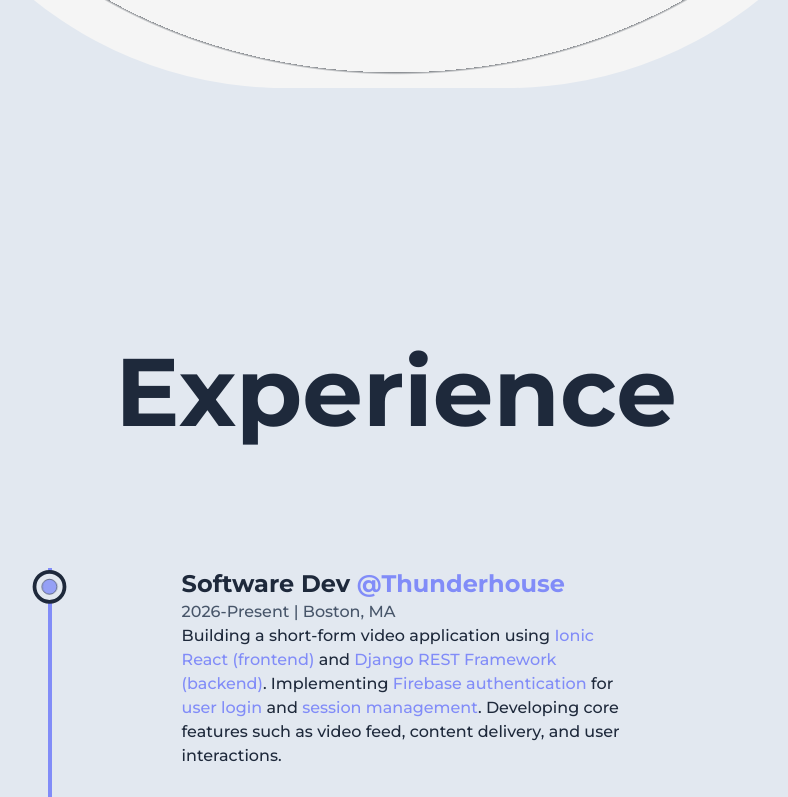
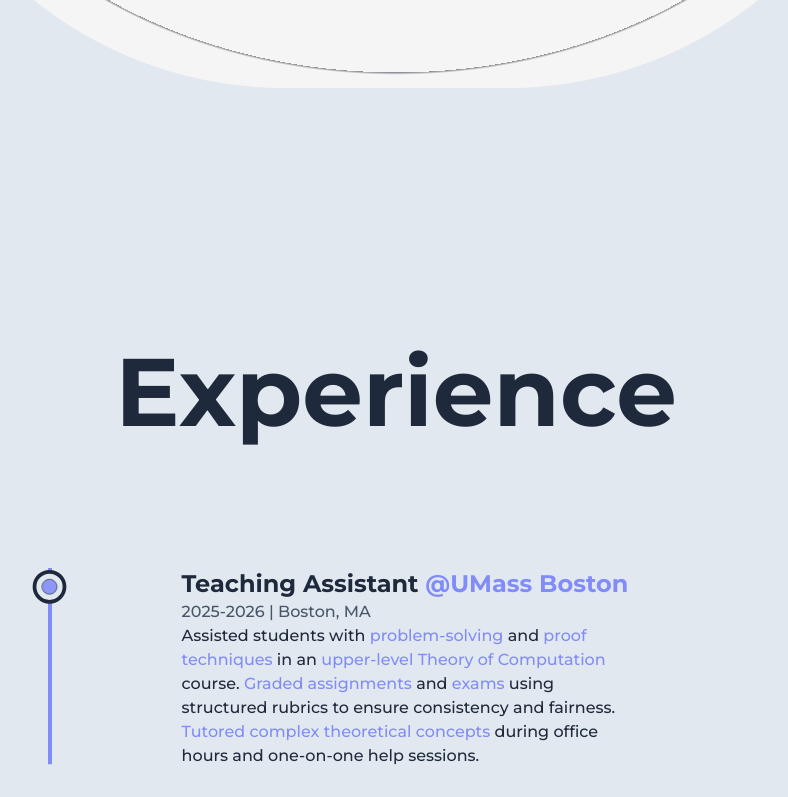
Before and after one commit to vaibhav-saini-dev/portfolio, a Next.js app: page /about in a window 1280 px wide. Shown: the part 2000-2797 px from the top of the page, without its empty margins (244-1032 px from the left). Built offline with nearby package versions, Linux system fonts and the light colour scheme.

Commit message:
Comment out Thunderhouse position
I am not currently working there at the moment, so I commented it out.

If I work on it again this summer, then I'll re-include it

```diff
--- a/src/components/Experience.js
+++ b/src/components/Experience.js
@@ -73,7 +73,7 @@ const Experience = () => {
         />
 
         <ul className="w-full flex flex-col items-start justify-between ml-4 max-xs:ml-2">
-          <Details
+          {/* <Details
             position="Software Dev"
             company="Thunderhouse"
             companyLink=""
@@ -91,7 +91,7 @@ const Experience = () => {
                 content delivery, and user interactions.
               </>
             }
-          />
+          /> */}
 
           <Details
             position="Teaching Assistant"
```
